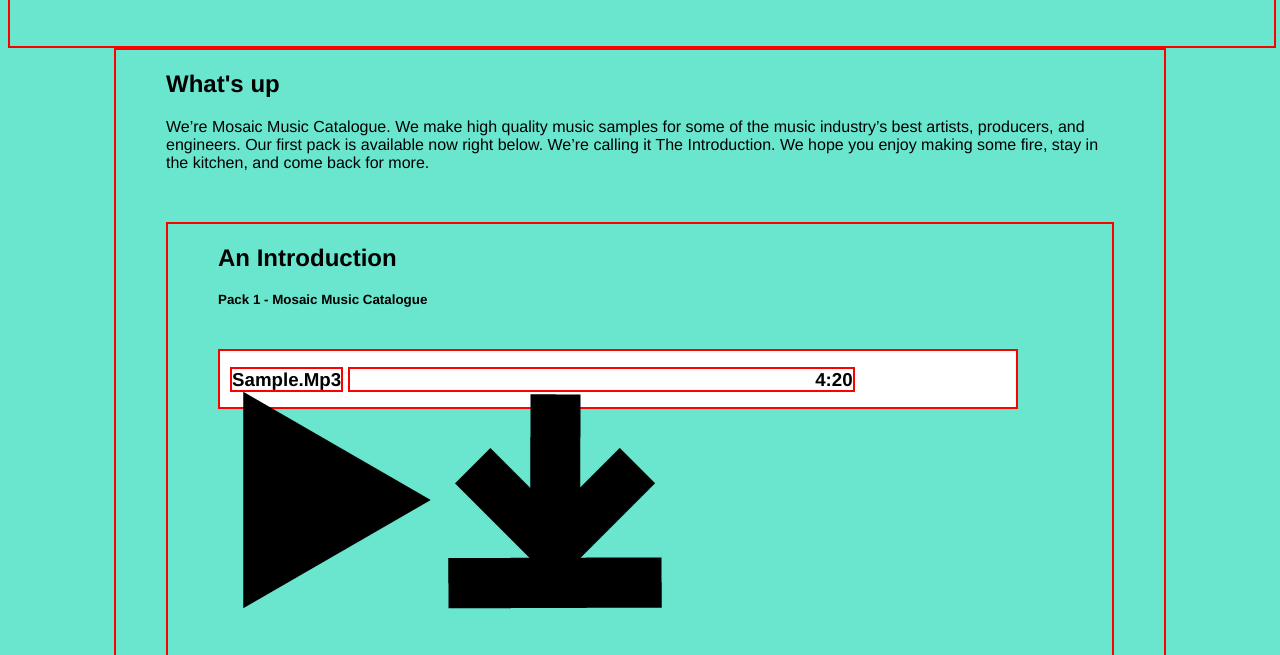
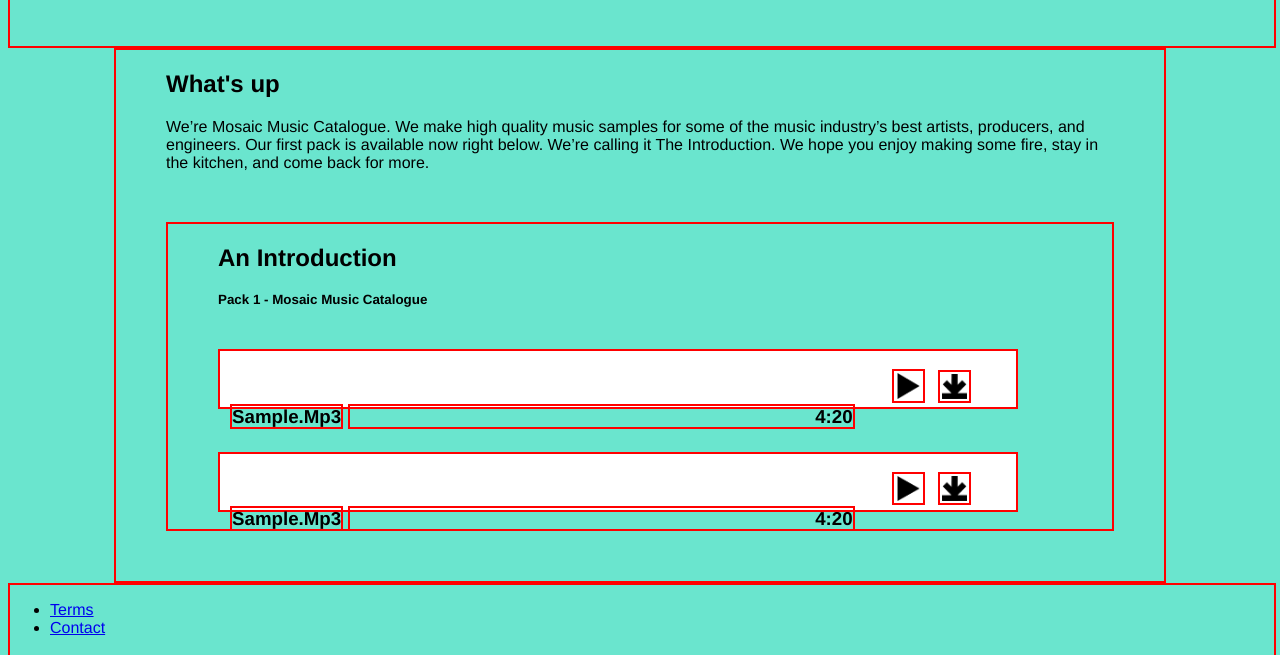
Before and after one commit to liveineverynow/Mosaic, a plain HTML site: page index.html in a window 1280 px wide. Shown: the part 114-769 px from the top of the page. Drawn offline with Linux system fonts and the light colour scheme.

Commit message:
Button Styling 01

```diff
--- a/css/style.css
+++ b/css/style.css
@@ -127,6 +127,15 @@
   text-decoration: none;
   display: inline;
   border: 2px red solid;
+  margin-right: 25px;
+}
+
+.button {
+  width:25px;
+  border: 2px red solid;
+  padding:2px;
+  margin-left: 8px;
+  display: inline;
 }
 
 /* Layout Styles ------------------ */
--- a/index.html
+++ b/index.html
@@ -49,15 +49,15 @@
                                   <div alt="sample01" class="sample">
                                       <h3 id="sample-title">sample.mp3</h3>
                                       <h3 id="sample-time">4:20</h3>
-                                      <img alt="play-button" src="assets/Play-Button.png" />
-                                      <img alt="download-button" src="assets/Download-Button.png" />
+                                      <img class="button"  alt="play-button" src="assets/Play-Button.png" />
+                                      <img class="button"  alt="download-button" src="assets/Download-Button.png" />
                                   </div>
 
                                   <div alt="sample02" class="sample">
                                       <h3 id="sample-title">sample.mp3</h3>
                                       <h3 id="sample-time">4:20</h3>
-                                      <img alt="play-button" src="assets/Play-Button.png" />
-                                      <img alt="download-button" src="assets/Download-Button.png" />
+                                      <img class="button" alt="play-button" src="assets/Play-Button.png" />
+                                      <img class="button" alt="download-button" src="assets/Download-Button.png" />
                                   </div>
 
                       </section>
```
